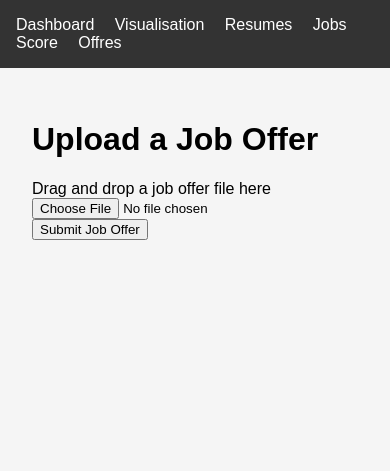
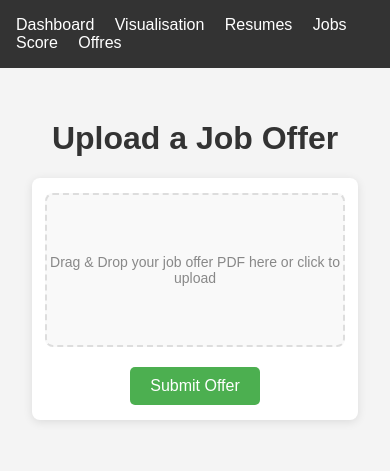
Before and after one commit to TheoHorn/scoring_job_cv, a Flask app: page /offers in a window 390 px wide. Shown: the top 471 px of the page. Run offline with Flask 3, Linux system fonts and the light colour scheme; parts of the project's set-up code (start-up, migrations or seed data) failed here and were passed over.

Commit message:
petite correction style et ajout offre dans la db

```diff
--- a/app/routes.py
+++ b/app/routes.py
@@ -439,7 +439,12 @@ def analyze_job_offer_with_cohere(offer_text, job_id):
 def add_job_offer_to_table(offer_text, table_path):
     if os.path.exists(table_path):
         df = pd.read_csv(table_path)
-        next_id = df["job_id"].max() + 1
+        # S'assurer que "job_id" est de type entier
+        if not df.empty and "job_id" in df.columns:
+            df["job_id"] = pd.to_numeric(df["job_id"], errors="coerce").fillna(0).astype(int)
+            next_id = df["job_id"].max() + 1
+        else:
+            next_id = 1
     else:
         print(f"{table_path} does not exist. Creating a new table.")
         next_id = 1
@@ -450,8 +455,10 @@ def add_job_offer_to_table(offer_text, table_path):
         ]
         df = pd.DataFrame(columns=columns)
 
+    # Simule l'analyse avec une fonction "analyze_job_offer_with_cohere"
     response_raw = analyze_job_offer_with_cohere(offer_text, job_id=next_id)
 
+    # Ajouter les nouvelles données à la table
     df = pd.concat([df, pd.DataFrame([response_raw])], ignore_index=True)
     df.to_csv(table_path, index=False)
     print(f"Job offer successfully added to {table_path}.")
--- a/app/templates/offers.html
+++ b/app/templates/offers.html
@@ -1,13 +1,150 @@
 {% extends "base.html" %}
 
 {% block content %}
-    <h1>Upload a Job Offer</h1>
+  <h1>Upload a Job Offer</h1>
 
-    <!-- Formulaire pour télécharger l'offre (PDF uniquement) -->
-    <form action="{{ url_for('main.add_offer') }}" method="POST" enctype="multipart/form-data" class="upload-form">
-        <label for="file-upload" class="file-upload-label">Drag and drop a job offer file here</label>
-        <input type="file" id="file-upload" name="file" class="input-file" accept=".pdf" required />
-        <button type="submit" class="submit-btn">Submit Job Offer</button>
-    </form>
+  <!-- Form for Drag & Drop -->
+  <form method="POST" action="{{ url_for('main.add_offer') }}" enctype="multipart/form-data" class="drag-drop-form">
+    <div class="drag-drop-area" id="drag-drop-area">
+      <label for="file-upload" id="drag-drop-label">
+        Drag & Drop your job offer PDF here or click to upload
+      </label>
+      <input type="file" id="file-upload" name="file" class="file-upload-input" accept=".pdf" required>
+    </div>
+    <button type="submit" class="submit-btn">Submit Offer</button>
+  </form>
 
+
+  <!-- Error Message Display -->
+  {% if error %}
+    <div class="error-message">{{ error }}</div>
+  {% endif %}
+
+  <style>
+    body {
+      font-family: Arial, sans-serif;
+      background-color: #f4f4f4;
+      margin: 0;
+      padding: 0;
+    }
+
+    h1 {
+      color: #333;
+      text-align: center;
+      margin-top: 20px;
+    }
+
+    .drag-drop-form {
+      display: flex;
+      flex-direction: column;
+      align-items: center;
+      margin: 20px auto;
+      max-width: 600px;
+      background-color: #fff;
+      padding: 20px;
+      border-radius: 8px;
+      box-shadow: 0 2px 10px rgba(0, 0, 0, 0.1);
+    }
+
+    .drag-drop-area {
+      display: flex;
+      justify-content: center;
+      align-items: center;
+      flex-direction: column;
+      width: 100%;
+      height: 200px;
+      margin-bottom: 20px;
+      border: 2px dashed #ddd;
+      border-radius: 8px;
+      background-color: #f9f9f9;
+      transition: background-color 0.3s ease;
+      cursor: pointer;
+    }
+
+    .drag-drop-area:hover {
+      background-color: #f0f0f0;
+    }
+
+    #drag-drop-label {
+      text-align: center;
+      color: #888;
+      font-size: 16px;
+    }
+
+    .file-upload-input {
+      display: none;
+    }
+
+    .submit-btn {
+      padding: 10px 20px;
+      background-color: #4CAF50;
+      color: white;
+      border: none;
+      border-radius: 5px;
+      cursor: pointer;
+      font-size: 16px;
+    }
+
+    .submit-btn:hover {
+      background-color: #45a049;
+    }
+
+    .error-message {
+      color: red;
+      text-align: center;
+      margin-top: 10px;
+      font-size: 14px;
+    }
+
+    @media (max-width: 600px) {
+      .drag-drop-form {
+        padding: 15px;
+      }
+
+      .drag-drop-area {
+        height: 150px;
+      }
+
+      #drag-drop-label {
+        font-size: 14px;
+      }
+    }
+  </style>
+
+  <script>
+    const dragDropArea = document.getElementById('drag-drop-area');
+    const fileInput = document.getElementById('file-upload');
+    const dragDropLabel = document.getElementById('drag-drop-label');
+
+    // Highlight drop area when dragging over
+    dragDropArea.addEventListener('dragover', (event) => {
+      event.preventDefault();
+      dragDropArea.style.backgroundColor = '#e8e8e8';
+    });
+
+    // Revert drop area style when drag leaves
+    dragDropArea.addEventListener('dragleave', () => {
+      dragDropArea.style.backgroundColor = '#f9f9f9';
+    });
+
+    // Handle file drop
+    dragDropArea.addEventListener('drop', (event) => {
+      event.preventDefault();
+      dragDropArea.style.backgroundColor = '#f9f9f9';
+      const file = event.dataTransfer.files[0]; // Get the first file
+      fileInput.files = event.dataTransfer.files; // Link the file to the input
+      dragDropLabel.textContent = `File selected: ${file.name}`; // Show file name
+    });
+
+    // Open file selector when clicking the drop area
+    dragDropArea.addEventListener('click', () => fileInput.click());
+
+    // Update label when file is selected via input
+    fileInput.addEventListener('change', () => {
+      const file = fileInput.files[0];
+      if (file) {
+        dragDropLabel.textContent = `File selected: ${file.name}`;
+      }
+    });
+  </script>
 {% endblock %}
```
Also changed, not shown: data/final_job_offers.csv.
